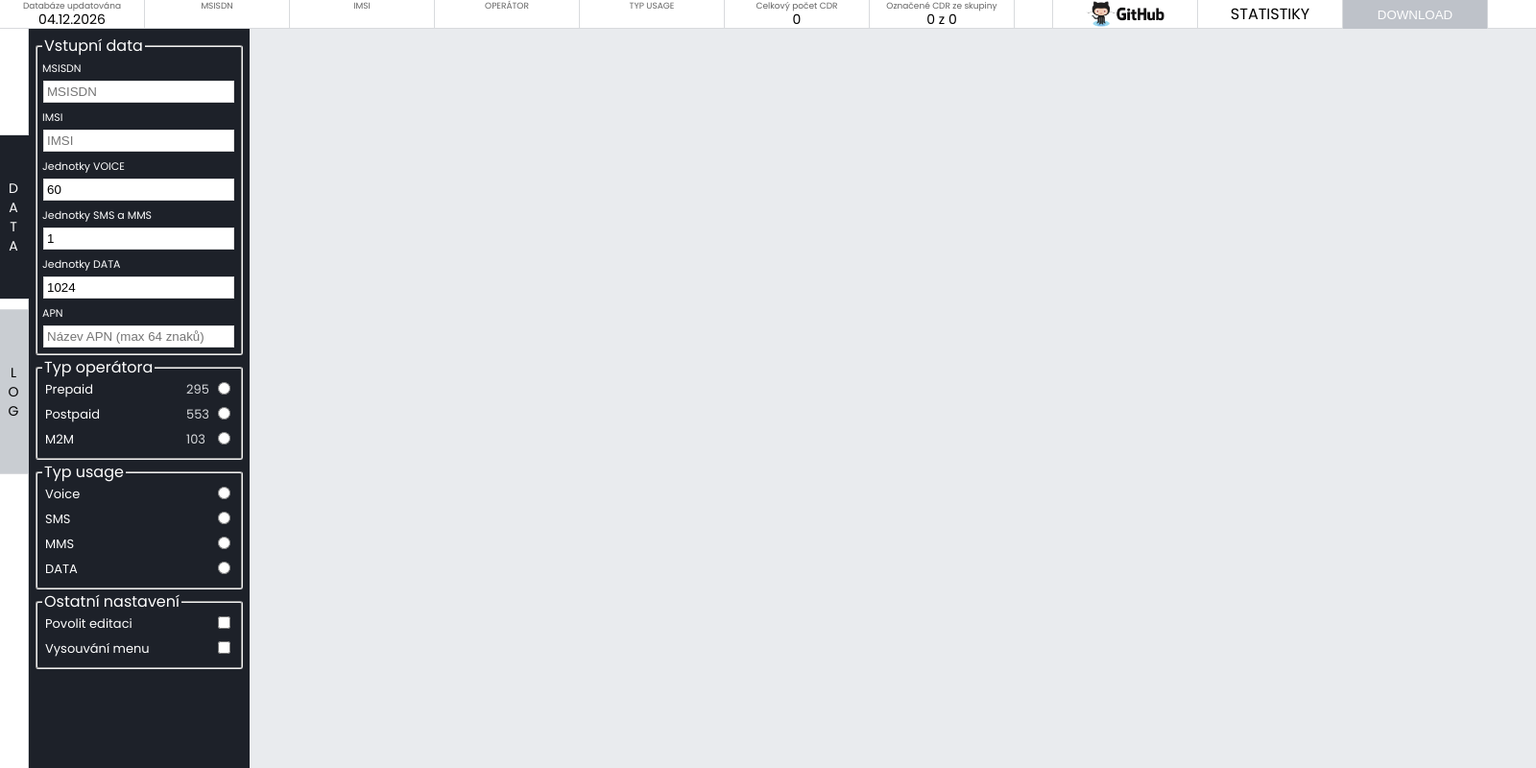
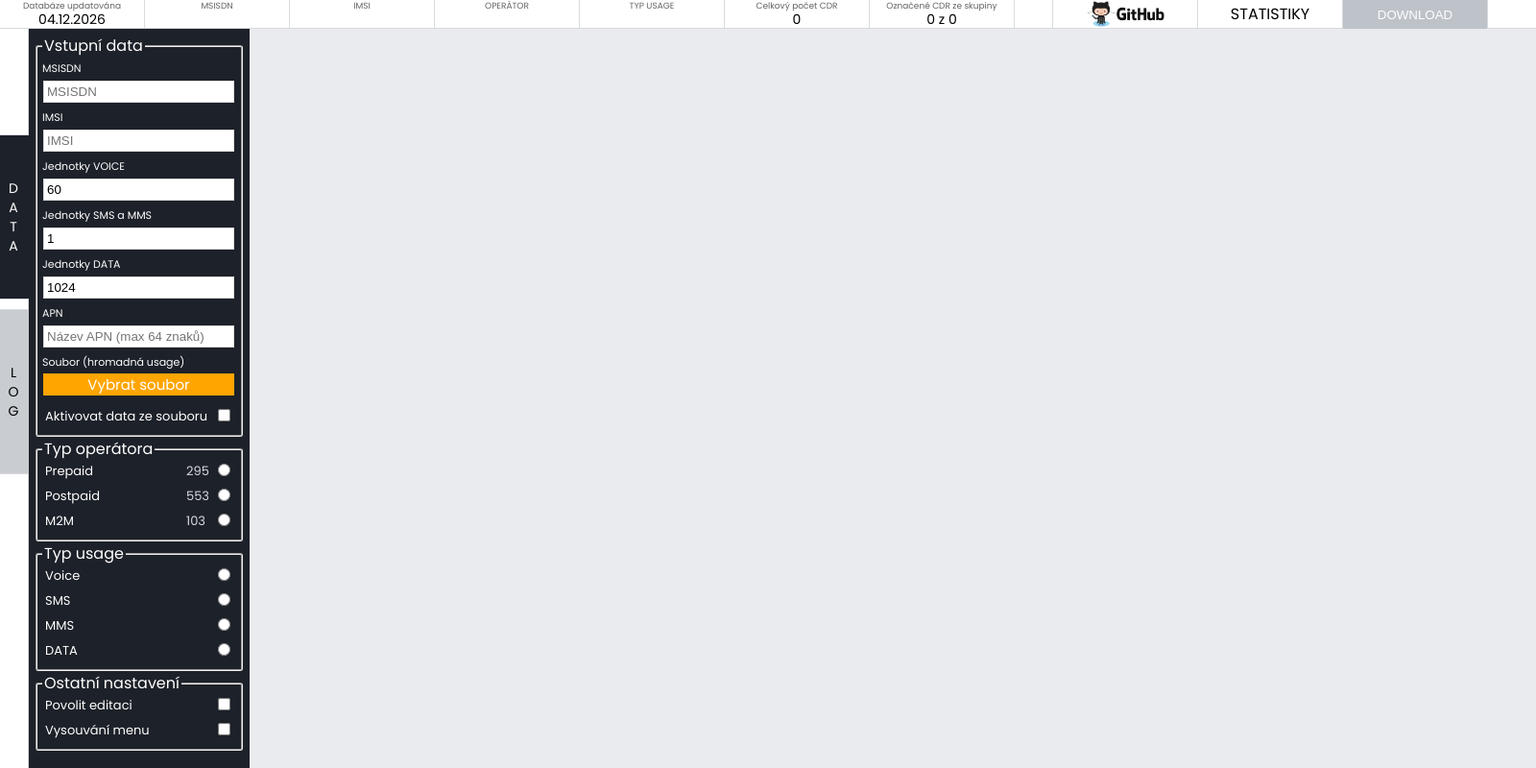
Before and after one commit to eduardfarkas/cdr-generator, a PHP site: page / in a window 1600 px wide. Shown: the whole page at 96% size. Run offline with PHP 8.4, Linux system fonts and the light colour scheme; data that the repository does not hold is empty.

Commit message:
input file

```diff
--- a/index.php
+++ b/index.php
@@ -62,6 +62,16 @@
                     <input class="sm_i_d_c" placeholder="Jednotky DATA" value="1024" min="0" max="19999999998" maxlength="11" step="1024" type="number" id="data_units" oninput="check_input('data'); maxLengthCheck(this); show_cdr();" onkeydown="return FilterInput(event)" onpaste="handlePaste(event)">
                     <span class="form_input_name sm_i_d_c">APN</span>
                     <input class="sm_i_d_c" placeholder="Název APN (max 64 znaků)" maxlength="64" id="apn" type="text" oninput="check_input('apn'); show_cdr();">
+
+
+                    <span class="form_input_name sm_i_d_c">Soubor (hromadná usage)</span>
+                    <label for="test" class="input_file sm_i_d_c">
+                        <div id="filename" class="input_file sm_i_d_c">Vybrat soubor</div>
+                        <input type="file" id="test" class="sm_i_d_c">
+                    </label>
+                    <table>
+                        <tr><td><span>Aktivovat data ze souboru</span></td><td><input type="checkbox" id="file_activation" oninput="fileInput();"></td>
+                    </table>
                 </fieldset>
                 <fieldset class="sm_i_d_c">
                     <legend class="sm_i_d_c">Typ operátora</legend>
--- a/scripts/js/cdr.js
+++ b/scripts/js/cdr.js
@@ -413,3 +413,29 @@ function check_cdr(table_td) {
     enable_download();
     setBackground();
 }
+/**-----------------FILE INPUT---------------/ */
+$( document ).ready( function() {
+    var fileInput = document.querySelector('input[type=file]');
+    var filenameContainer = document.querySelector('#filename');
+
+    fileInput.addEventListener('change', function() {
+        filenameContainer.innerText = fileInput.value.split('\\').pop();
+        $.notify("Nahrán soubor: " + fileInput.value.split('\\').pop(), "success");
+        $( 'div.input_file' ).css('background-color', 'green');
+    });
+});
+function fileInput(chb) {
+    if($( '#file_activation' ).prop('checked') == true) {
+        $( '#msisdn' ).prop( "disabled", true );
+        $( '#imsi' ).prop( "disabled", true );
+        $( '#msisdn' ).css('background-color', 'rgb(180, 180, 180)');
+        $( '#imsi' ).css('background-color', 'rgb(180, 180, 180)');
+        $.notify("Soubor je aktivní", "success");
+    } else {
+        $( '#msisdn' ).prop( "disabled", false );
+        $( '#imsi' ).prop( "disabled", false );
+        $( '#msisdn' ).css('background-color', 'white');
+        $( '#imsi' ).css('background-color', 'white');
+        $.notify("Soubor je neaktivní", "error");
+    }
+}
--- a/styles/form.css
+++ b/styles/form.css
@@ -33,7 +33,6 @@ legend {
     width: 100%;
     font-size: 13px;
 }
-
 #msisdn::-webkit-inner-spin-button,
 #msisdn::-webkit-outer-spin-button,
 #imsi::-webkit-inner-spin-button,
@@ -45,3 +44,44 @@ td.number_of_cdrs {
     font-size: 13px;
     color: rgba(216, 218, 221, 1);
 }
+/*------------------------FILE INPUT-----------------------*/
+.input_form input[type=file] {
+    width: calc(100% - 6px - 5px);
+}
+
+input[type="file"] {
+    position: absolute;
+    left: 0;
+    opacity: 0;
+    top: 0;
+    bottom: 0;
+    width: 100%;
+}
+
+div.input_file {
+    position: absolute;
+    top: 0;
+    bottom: 0;
+    width: 100%;
+    display: flex;
+    align-items: center;
+    justify-content: center;
+    background: orange;
+
+    -webkit-transition: all 0.30s ease-in-out;
+    -moz-transition: all 0.30s ease-in-out;
+    -ms-transition: all 0.30s ease-in-out;
+    -o-transition: all 0.30s ease-in-out;
+}
+#filename {
+    font-size: 15px;
+}
+label.input_file {
+    display: inline-block;
+    position: relative;
+    padding: 3px;
+    padding-left: 0px;
+    margin: 1px;
+    height: 17px;
+    width: calc(100% - 6px - 0px);
+}
--- a/styles/main.css
+++ b/styles/main.css
@@ -305,3 +305,6 @@ th.th_comment {
 .box_table tbody tr:nth-child(even) {
     background-color: #DDDEDF;
 }
+td.cdr_name, input.cdr {
+    cursor: pointer;
+}
```
Also changed, not shown: scripts/js/data.js.
